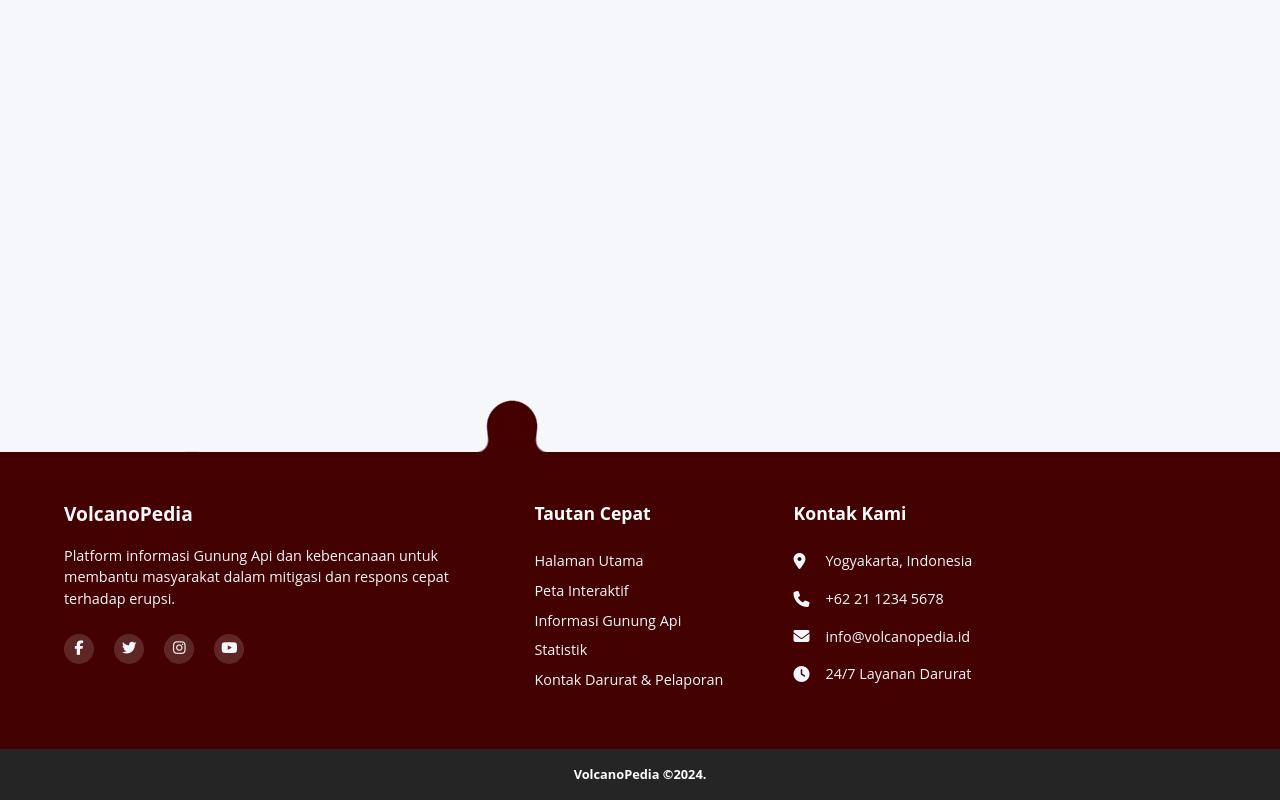
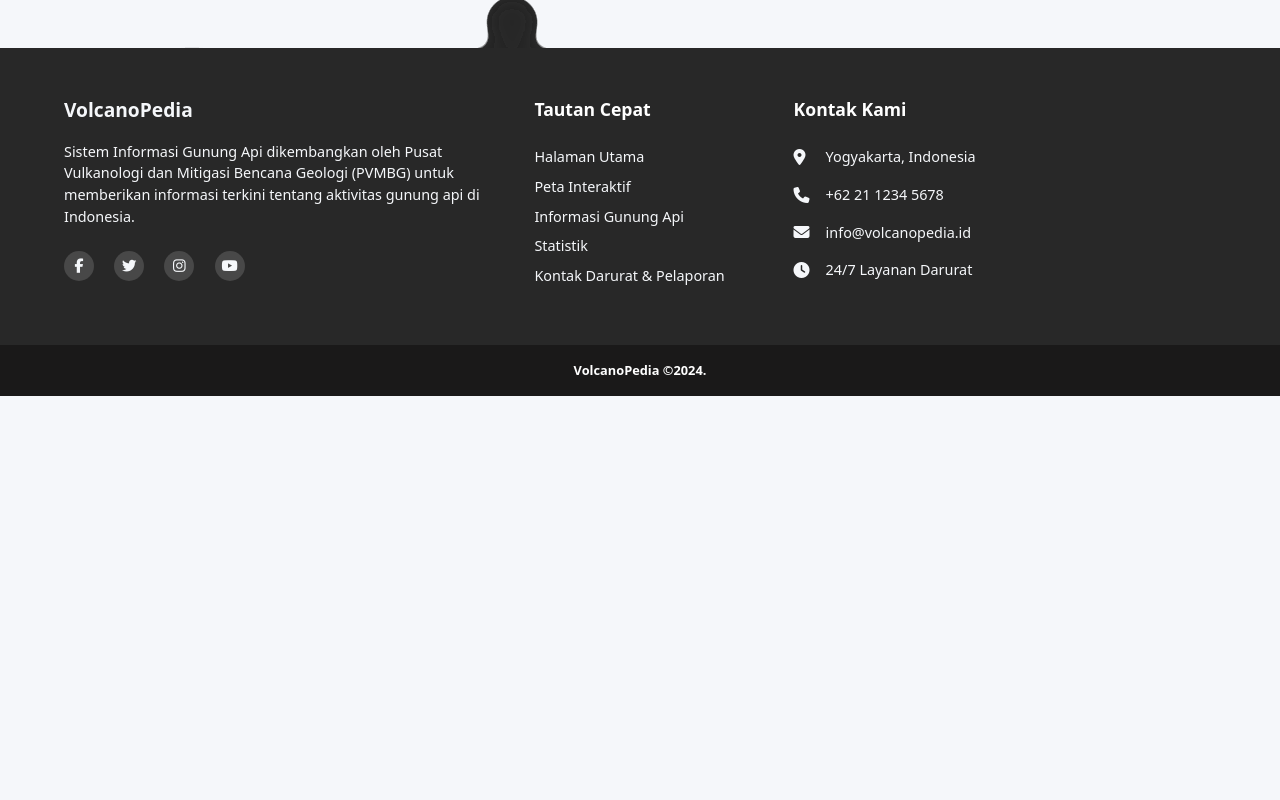
Before and after one commit to dndraamy/Website-Gunung-Meletus, a PHP site: page /footer.html in a window 1280 px wide. Run offline with PHP 8.4, Linux system fonts and the light colour scheme.

Commit message:
update warna footer

```diff
--- a/footer.html
+++ b/footer.html
@@ -17,8 +17,6 @@
       rel="stylesheet"
       href="https://cdnjs.cloudflare.com/ajax/libs/font-awesome/6.5.1/css/all.min.css"
     />
-
-    <link rel="stylesheet" href="styles_css/navbar.css" />
     <link rel="stylesheet" href="styles_css/footer.css" />
   </head>
 
@@ -65,12 +63,10 @@
             <div class="brand-info">
               <span class="logo-text">VolcanoPedia</span>
             </div>
-
             <p>
-              Platform informasi Gunung Api dan kebencanaan untuk membantu
-              masyarakat dalam mitigasi dan respons cepat terhadap erupsi.
+              Sistem Informasi Gunung Api dikembangkan oleh Pusat Vulkanologi dan Mitigasi Bencana Geologi (PVMBG)
+              untuk memberikan informasi terkini tentang aktivitas gunung api di Indonesia.
             </p>
-
             <div class="social-icons">
               <a href="#"><i class="fab fa-facebook-f"></i></a>
               <a href="#"><i class="fab fa-twitter"></i></a>
--- a/styles_css/footer.css
+++ b/styles_css/footer.css
@@ -1,90 +1,100 @@
 body {
-    display:grid;
-    grid-template-rows: 1fr 10rem auto;
-    grid-template-areas:"main" "." "footer";
-    overflow-x:hidden;
-    background:#F5F7FA;
-    min-height:100vh;
-    font-family: 'Open Sans', sans-serif;
+    display: flex;
+    flex-direction: column;
+    overflow-x: hidden;
+    background: #F5F7FA;
+    min-height: 100vh;
     margin: 0;
+}
 
+/* -------------------- FOOTER -------------------- */
 .footer {
     z-index: 1;
-        --footer-background:#440101ff;
-        --text-color:#F5F7FA;
+    --footer-background: #282828ff;
+    --text-color: #F5F7FA;
 
-        display:grid;
+    display: grid;
     position: relative;
     grid-area: footer;
-        min-height:12rem;
+    min-height: 12rem;
+}
 
-        .bubbles {
+/* Bubbles */
+.footer .bubbles {
     position: absolute;
-            top:0;
-            left:0;
-            right:0;
-            height:1rem;
-            background:var(--footer-background);
-            filter:url("#blob");
+    top: 0;
+    left: 0;
+    right: 0;
+    height: 1rem;
+    background: var(--footer-background);
+    filter: url("#blob");
+}
 
-            .bubble {
+.footer .bubbles .bubble {
     position: absolute;
-                left:var(--position, 50%);
-                border-radius:100%;
-                background: #440101ff;
-
+    left: var(--position, 50%);
+    border-radius: 100%;
+    background: #282828ff;
     animation:
         bubble-size var(--time, 4s) ease-in infinite var(--delay, 0s),
         bubble-move var(--time, 4s) ease-in infinite var(--delay, 0s);
-                transform:translate(-50%, 100%);
-            }
+    transform: translate(-50%, 100%);
 }
 
-        .content {
+/* Content */
+.footer .content {
     z-index: 2;
-            display:grid;
+    display: grid;
     grid-template-columns: 2fr 1fr 2fr;
     grid-gap: 3rem;
-            padding:3rem 4rem;
-            background:var(--footer-background);
+    padding: 3rem 4rem;
+    background: var(--footer-background);
     color: var(--text-color);
+}
 
-            a, p, span, i {
-                color:var(--text-color);
-                text-decoration:none;
+.footer .content a,
+.footer .content p,
+.footer .content span,
+.footer .content i {
+    color: var(--text-color);
+    text-decoration: none;
     font-size: 0.9rem;
 }
 
-            b {
-                color:white;
+.footer .content b {
+    color: white;
     font-size: 1.1rem;
     font-weight: 700;
     margin-bottom: 1.5rem;
     display: block;
 }
 
-            .col-1-brand {
-                .brand-info {
+/* Kolom 1 - Brand */
+.footer .content .col-1-brand .brand-info {
     display: flex;
     align-items: center;
     margin-bottom: 1rem;
 }
-                .logo-text {
+
+.footer .content .col-1-brand .logo-text {
     font-size: 1.2rem;
     font-weight: bold;
     margin-right: 0.5rem;
 }
-                .image-logo {
+
+.footer .content .col-1-brand .image-logo {
     width: 2rem;
     height: 2rem;
     background-size: contain;
     background-repeat: no-repeat;
 }
-                > p {
+
+.footer .content .col-1-brand > p {
     line-height: 1.5;
     margin-bottom: 1.5rem;
 }
-                .social-icons a {
+
+.footer .content .col-1-brand .social-icons a {
     font-size: 1.2rem;
     margin-right: 1rem;
     transition: all 0.3s;
@@ -96,90 +106,92 @@ body {
     justify-content: center;
     align-items: center;
 }
-                .social-icons a:hover {
+
+.footer .content .col-1-brand .social-icons a:hover {
     background-color: #b37d7dff;
 }
+
+/* Kolom 2 - Links */
+.footer .content .col-2-links {
+    display: flex;
+    flex-direction: column;
 }
 
-            .col-2-links {
-                display: flex;
-                flex-direction: column;
-
-                a {
+.footer .content .col-2-links a {
     margin-bottom: 0.5rem;
     transition: padding-left 0.2s;
 }
-                a:hover {
+
+.footer .content .col-2-links a:hover {
     padding-left: 5px;
 }
-            }
 
-            .col-3-contact {
-                .contact-item {
+/* Kolom 3 - Contact */
+.footer .content .col-3-contact .contact-item {
     display: flex;
     align-items: center;
     margin-bottom: 1rem;
+}
 
-                    i {
+.footer .content .col-3-contact .contact-item i {
     margin-right: 0.75rem;
     font-size: 1rem;
     width: 20px;
 }
-                }
-            }
+
+/* Copyright */
+.footer .copyright {
+    padding: 1rem 4rem;
+    background: #1a1919ff;
+    text-align: center;
 }
 
-        .copyright {
-            padding: 1rem 4rem;
-            background: #252525ff;
-            text-align: center;
-
-            p {
+.footer .copyright p {
     color: white;
     margin: 0;
     font-size: 0.8rem;
-            }
-        }
-    }
 }
 
 /* -------------------- ANIMASI -------------------- */
 @keyframes bubble-size {
     0%, 75% {
-        width:var(--size, 4rem);
-        height:var(--size, 4rem);
+        width: var(--size, 4rem);
+        height: var(--size, 4rem);
     }
     100% {
-        width:0rem;
-        height:0rem;
-    }
-}
-@keyframes bubble-move {
-    0% {
-        bottom:-4rem;
-    }
-    100% {
-        bottom:var(--distance, 10rem);
+        width: 0rem;
+        height: 0rem;
     }
 }
 
+@keyframes bubble-move {
+    0% {
+        bottom: -4rem;
+    }
+    100% {
+        bottom: var(--distance, 10rem);
+    }
+}
 
-/* -------------------- RESPONSIVE -------------------- */
 @media (max-width: 992px) {
     .footer .content {
         grid-template-columns: 1fr 1fr;
     }
+
     .footer .content .col-1-brand {
         grid-column: 1 / 3;
     }
+
     .footer .content .col-2-links,
     .footer .content .col-3-contact {
         padding-top: 1rem;
     }
+
     .footer .copyright {
         padding: 1rem 1.5rem;
     }
 }
+
 
 @media (max-width: 576px) {
     .footer .content {
@@ -187,11 +199,13 @@ body {
         grid-gap: 2rem;
         padding: 2rem 1.5rem;
     }
+
     .footer .content .col-1-brand,
     .footer .content .col-2-links,
     .footer .content .col-3-contact {
         grid-column: auto;
     }
+
     .footer .copyright {
         padding: 1rem 1.5rem;
     }
```
Lines whose indentation alone changed are shown as unchanged.
